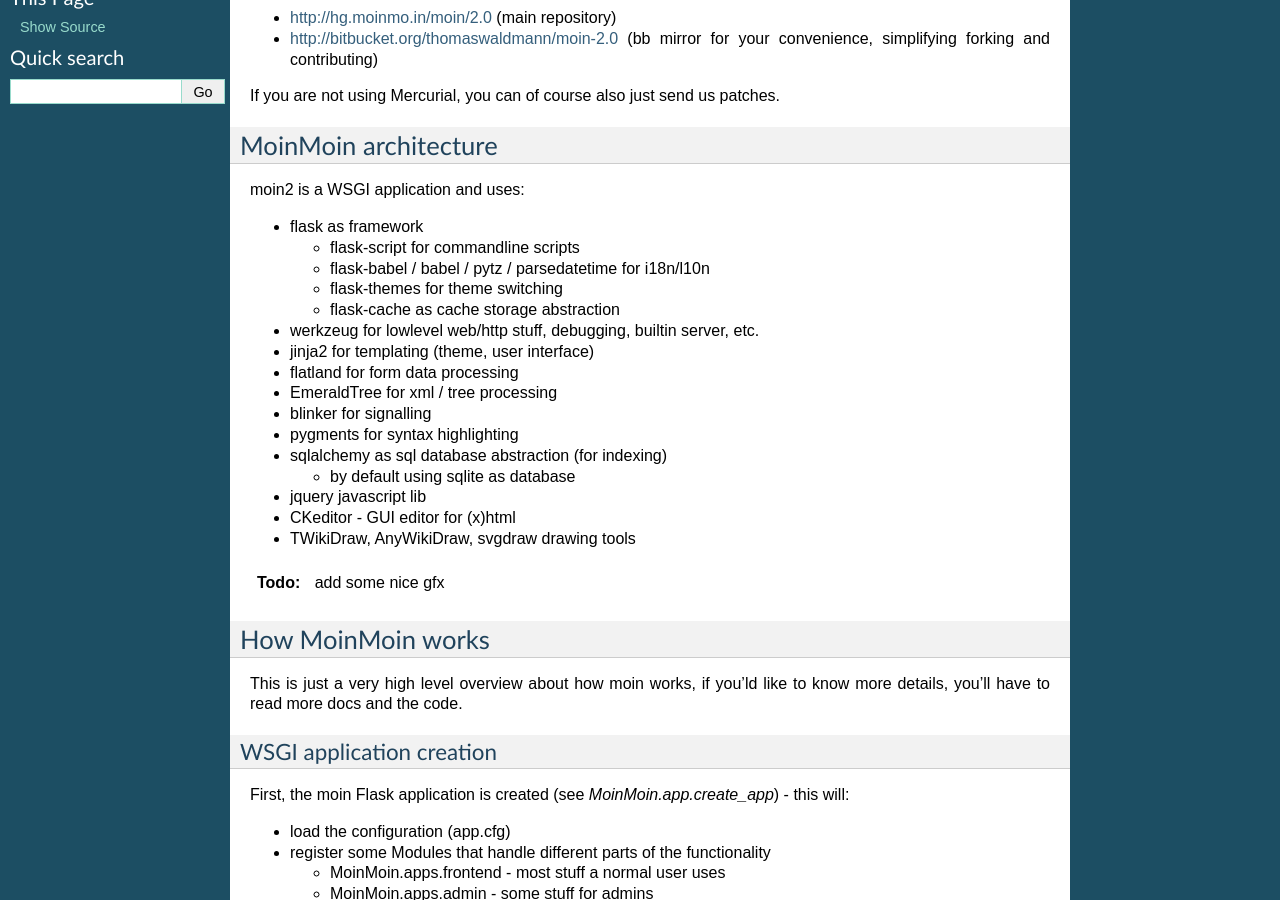
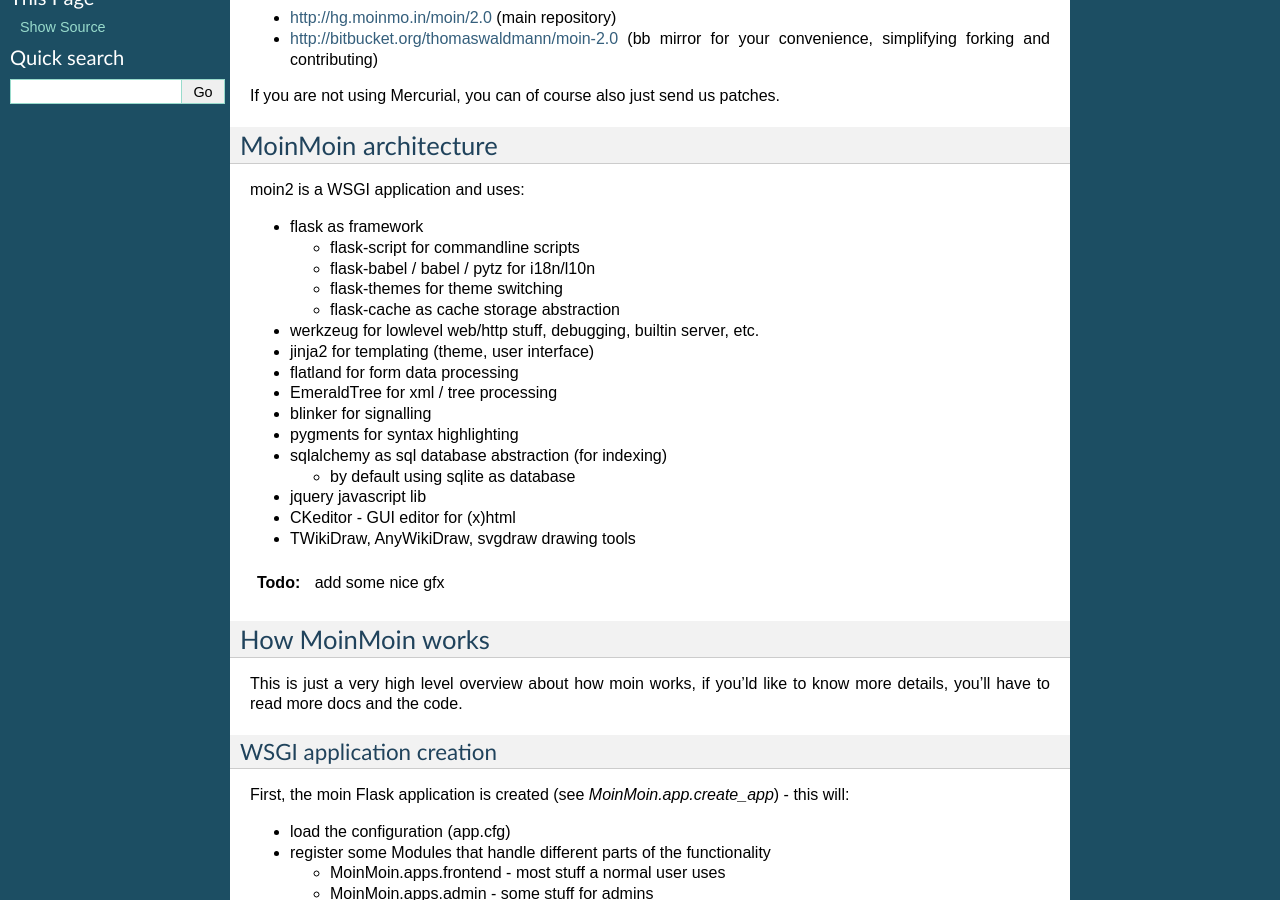
Before and after one commit to bhrigu123/moin-2.0-beta, a Sphinx documentation site: the page built from docs/devel/development.rst, in a window 1280 px wide and 900 px high, scrolled down 493 px. Built offline with Sphinx 7.4.7, drawn with Linux system fonts in a browser that asks for light colours.

Commit message:
remove parsedatetime requirement (unused)

```diff
--- a/docs/devel/development.rst
+++ b/docs/devel/development.rst
@@ -38,7 +38,7 @@
 * flask as framework
 
   - flask-script for commandline scripts
-  - flask-babel / babel / pytz / parsedatetime for i18n/l10n
+  - flask-babel / babel / pytz for i18n/l10n
   - flask-themes for theme switching
   - flask-cache as cache storage abstraction
 * werkzeug for lowlevel web/http stuff, debugging, builtin server, etc.
--- a/setup.py
+++ b/setup.py
@@ -84,7 +84,6 @@
         'emeraldtree>=0.9.0', # xml processing
         'flatland==dev', # repo checkout at revision 269:6c5d262d7eff works
         'Jinja2>=2.5', # template engine
-        'parsedatetime>=0.8.6', # parsing dates and times
         'pygments>=1.1.1', # src code / text file highlighting
         'sqlalchemy>=0.6.0', # metadata index and other stuff
         #'Werkzeug>=0.7dev', # wsgi toolkit, dev version (do not use ==0.7dev!)
```
